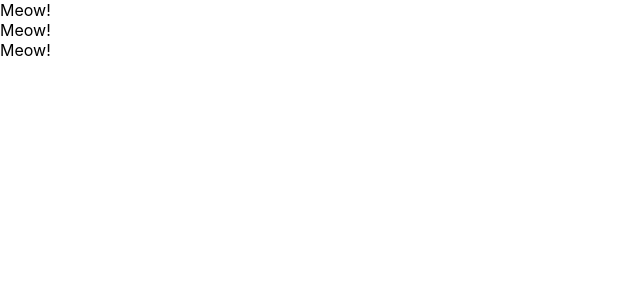
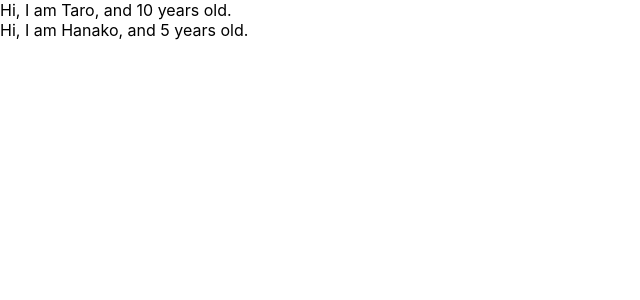
Before and after one commit to tosshi1205/udemy-react-reduc-crud-application, a React (Create React App) app: page / in a window 1280 px wide. Shown: the top 300 px of the page, without its empty margins (0-640 px from the left). Built offline with nearby package versions, Linux system fonts and the light colour scheme.

Commit message:
learn props

```diff
--- a/src/App.js
+++ b/src/App.js
@@ -1,26 +1,22 @@
 import React from 'react';
 
-//class App extends Component {
-//  render () {
-//    return (
-//	    <React.Fragment>
-//	      <label htmlFor="bar">bar</label>
-//	      <input type="text" onChange={() => {console.log("I amclicked.")}} />
-//           </React.Fragment>
-//    )
-// }
-//}
 const App = () => {
+  const profiles = [
+    { name: "Taro", age: 10},
+    { name: "Hanako", age: 5}
+  ];
   return (
     <div>
-      <Cat />
-      <Cat />
-      <Cat />
+      {
+        profiles.map((profile, index) => {
+          return <User name={profile.name} age={profile.age} key={index}></User>
+        })
+      }
     </div>
   )
 }
 
-const Cat = () => {
-  return <div>Meow!</div>
+const User = (props) => {
+  return <div>Hi, I am {props.name}, and {props.age} years old.</div>
 }
 export default App;
```
